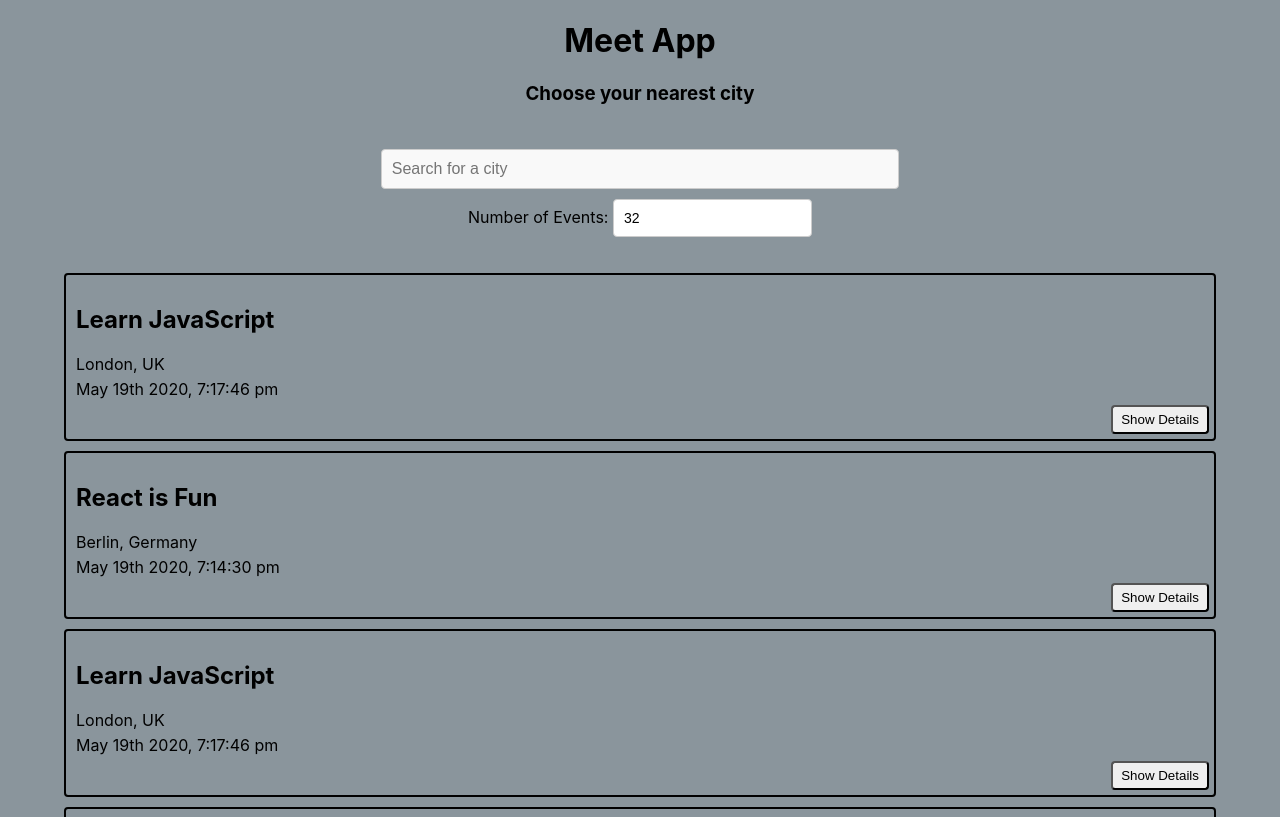
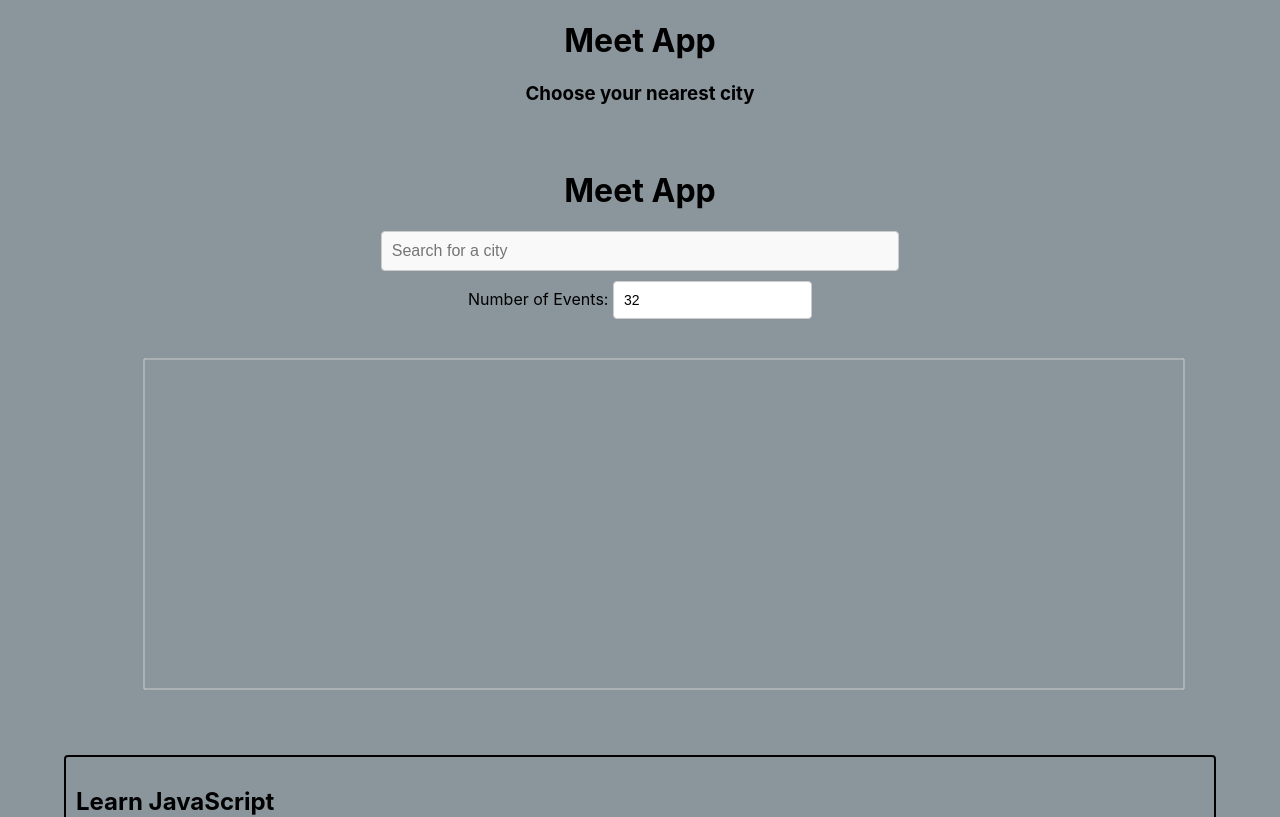
Before and after one commit to JoshDeCuir/meet, a React (Create React App) app: page / in a window 1280 px wide. Shown: the top 817 px of the page. Built offline with nearby package versions, Linux system fonts and the light colour scheme; what atatus-spa would draw is missing.

Commit message:
CityEventsChart created

```diff
--- a/package.json
+++ b/package.json
@@ -13,6 +13,7 @@
     "react": "^18.2.0",
     "react-dom": "^18.2.0",
     "react-scripts": "5.0.1",
+    "recharts": "^2.12.6",
     "web-vitals": "^2.1.4",
     "workbox-background-sync": "^6.6.0",
     "workbox-broadcast-update": "^6.6.0",
--- a/src/App.js
+++ b/src/App.js
@@ -6,6 +6,7 @@
 import { extractLocations, getEvents } from './api';
 import './App.css';
 import { InfoAlert, ErrorAlert, WarningAlert } from './components/Alert';
+import CityEventsChart from './components/CityEventsChart';
 
 
 const App = () => {
@@ -37,6 +38,7 @@
 
   return (
     <div className="App">
+      <h1>Meet App</h1>
       <div className='alerts-container'>
         {infoAlert.length ? <InfoAlert text={infoAlert}/> : null }
         {errorAlert.length ? <ErrorAlert text={errorAlert} /> : null }
@@ -47,6 +49,7 @@
           setCurrentCity={setCurrentCity}
           setInfoAlert={setInfoAlert}/>
       < NumberOfEvents setCurrentNOE={setCurrentNOE} setErrorAlert={setErrorAlert}/>
+      < CityEventsChart allLocations={allLocations} events={events} />
       < EventList events={events} />
     </div>
   );
--- /dev/null
+++ b/src/components/CityEventsChart.js
@@ -0,0 +1,49 @@
+// src/components/CityEventsChart.js
+
+import { useState, useEffect } from 'react';
+import {
+  ScatterChart,
+  Scatter,
+  XAxis, YAxis,
+  CartesianGrid,
+  Tooltip,
+  ResponsiveContainer
+} from 'recharts';
+
+const CityEventsChart = ({ allLocations, events }) => {
+  const [data, setData] = useState([]);
+
+  useEffect(() => {
+    setData(getData());
+  }, [`${data}`]);
+
+  const getData = () => {
+    const data = allLocations.map((location) => {
+      const count = events.filter((event) => event.location === location).length
+      const city = location.split(', ')[0]
+      return { city, count };
+    })
+    return data;
+  };
+
+  return (
+    <ResponsiveContainer width="99%" height={400}>
+      <ScatterChart
+        margin={{
+          top: 20,
+          right: 20,
+          bottom: 20,
+          left: 20,
+        }}
+      >
+        <CartesianGrid />
+        <XAxis type="category" dataKey="city" name="City" />
+        <YAxis type="number" dataKey="count" name="Number of events" allowDecimals={false} />
+        <Tooltip cursor={{ strokeDasharray: '3 3' }} />
+        <Scatter name="A school" data={data} fill="#8884d8" />
+      </ScatterChart>
+    </ResponsiveContainer>
+  );
+}
+
+export default CityEventsChart;
```
Also changed, not shown: 1 other file (tests, documents, lock files or other folders).
